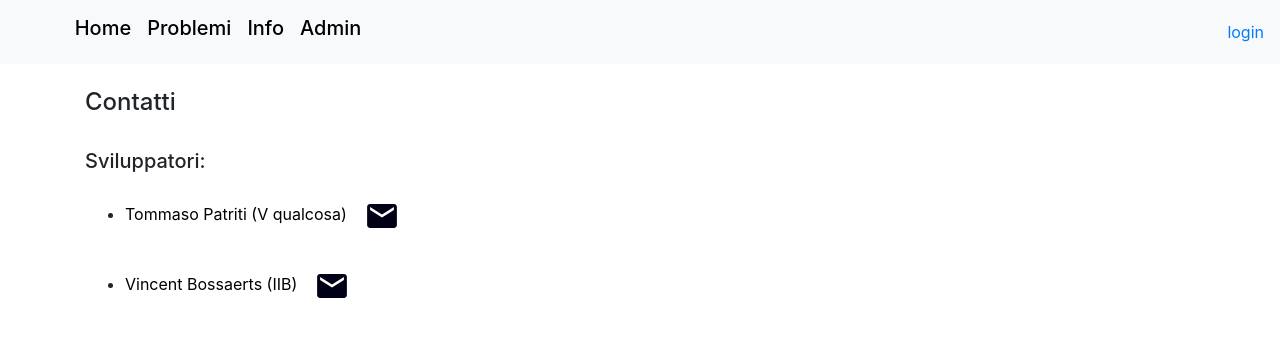
After one commit to Ro0t-set/problemi-tecnici, a Django app: page /info/ in a window 1280 px wide. The commit adds this page. Shown: the top 337 px of the page. Run offline with Django 3.2, Linux system fonts and the light colour scheme; some libraries are stand-ins or nearby versions.

Commit message:
added info

```diff
--- a/app/templates/base.html
+++ b/app/templates/base.html
@@ -28,8 +28,10 @@
       <h5><a class="nav-link" href="/problemi"><font color="black">Problemi</font></a></h5>
     </li>
     <li class="nav-item">
+      <h5><a class="nav-link" href="/info"><font color="black">Info</font></a></h5>
+    </li>
+    <li class="nav-item">
       <h5><a class="nav-link" href="/admin"><font color="black">Admin</font></a></h5>
-
     </li>
   </ul>
 </div>
--- /dev/null
+++ b/app/templates/info.html
@@ -0,0 +1,23 @@
+{% extends 'base.html' %}
+{% load static %}
+
+
+{% block content %}
+<div class="container">
+<br>
+<h4>Contatti</h4>
+<br>
+<h5>Sviluppatori:</h5>
+<ul>
+  <li><a href="mailto:vincent.bossaerts@icloud.com">
+        <font color="black">Tommaso Patriti (V qualcosa)</font><img  src="{% static 'img/email.svg' %}" class="contact" alt="email"></img>
+  </a></li>
+  <li><a href="mailto:tommasopatriti@gmail.com">
+        <font color="black">Vincent Bossaerts (IIB)</font><img  src="{% static 'img/email.svg' %}" class="contact" alt="email"></img>
+  </a></li>
+</ul>
+
+
+
+</div>
+{% endblock %}
--- a/app/urls.py
+++ b/app/urls.py
@@ -9,4 +9,5 @@ urlpatterns = [
     url(r'^(?P<problema_id>[0-9]+)/problema_edit/$', views.problema_edit, name='problema_edit'),
     url(r'^login/$', login, name='login'),
     url(r'^logout/$', logout, name='logout'),
+    url(r'^info/$', views.info, name='info'),
     ]
--- a/app/views.py
+++ b/app/views.py
@@ -103,3 +103,6 @@ def problema_edit(request, problema_id):
 
 
     return render(request, 'problema_edit.html', {'problema':problema, 'form':form, 'notesuccess': notesuccesstext})
+
+def info(request):
+    return render(request, 'info.html', {})
```
Also changed, not shown: app/static/img/email.svg (added), 1 other file.
